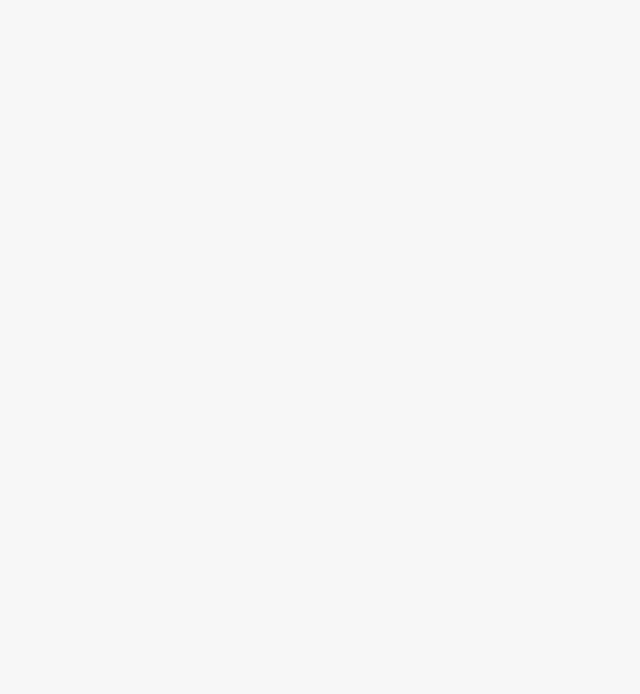
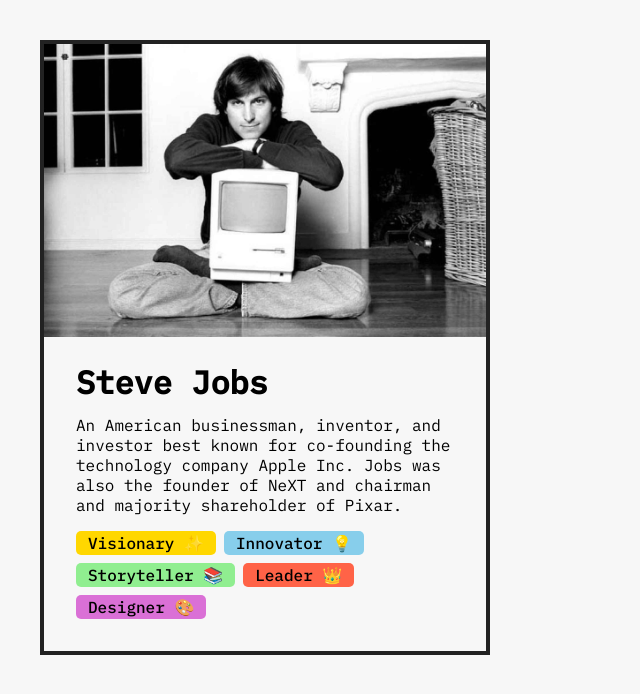
Before and after one commit to UsiTheStorm/dev-card, a React (Vite) app: page / in a window 1280 px wide. Shown: the top 694 px of the page, without its empty margins (0-640 px from the left). Built offline with nearby package versions, Linux system fonts and the light colour scheme.

Commit message:
Implement profile card UI

```diff
--- a/src/App.jsx
+++ b/src/App.jsx
@@ -2,6 +2,66 @@
 
 import './App.css';
 
-function App() {}
+const person = {
+  link: '/steve.jpg',
+  name: 'Steve Jobs',
+  description:
+    'An American businessman, inventor, and investor best known for co-founding the technology company Apple Inc. Jobs was also the founder of NeXT and chairman and majority shareholder of Pixar.',
+  skills: [
+    { name: 'Visionary', emoji: '✨', color: '#FFD700' }, // Золотий
+    { name: 'Innovator', emoji: '💡', color: '#87CEEB' }, // Небесно-блакитний
+    { name: 'Storyteller', emoji: '📚', color: '#90EE90' }, // Світло-зелений
+    { name: 'Leader', emoji: '👑', color: '#FF6347' }, // Томатно-червоний
+    { name: 'Designer', emoji: '🎨', color: '#DA70D6' }, // Орхідейний
+  ],
+};
+
+function App() {
+  const { link, name, description } = person;
+  return (
+    <div className="card">
+      <Avatar image={link} alt={name} />
+      <div className="data">
+        <Intro name={name} description={description} />
+        {/* Should contain one Skill component
+        for each web dev skill that you have,
+        customized with props */}
+        <SkillList />
+      </div>
+    </div>
+  );
+}
+
+function Avatar({ image, alt }) {
+  return <img className="avatar" src={image} alt={alt} />;
+}
+
+function Intro({ name, description }) {
+  return (
+    <div className="info">
+      <h1>{name}</h1>
+      <div>{description}</div>
+    </div>
+  );
+}
+
+function Skill({ skillName, skillEmojy, skillColor }) {
+  return (
+    <span className="skill" style={{ backgroundColor: skillColor }}>
+      {`${skillName} ${skillEmojy}`}
+    </span>
+  );
+}
+
+function SkillList() {
+  const skills = person.skills;
+  return (
+    <div className="skill-list">
+      {skills.map(({ name, emoji, color }) => (
+        <Skill skillName={name} skillEmojy={emoji} skillColor={color} key={name} />
+      ))}
+    </div>
+  );
+}
 
 export default App;
```
